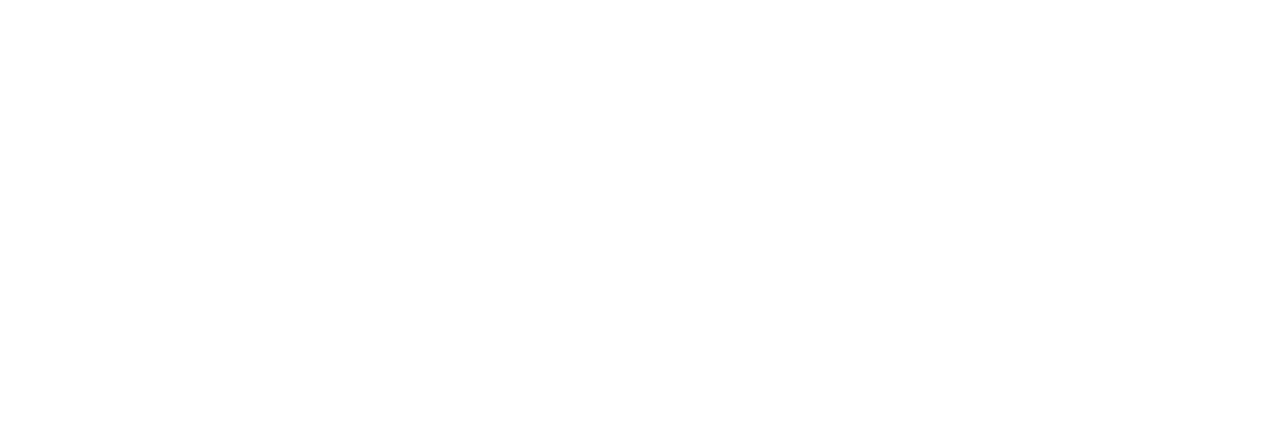
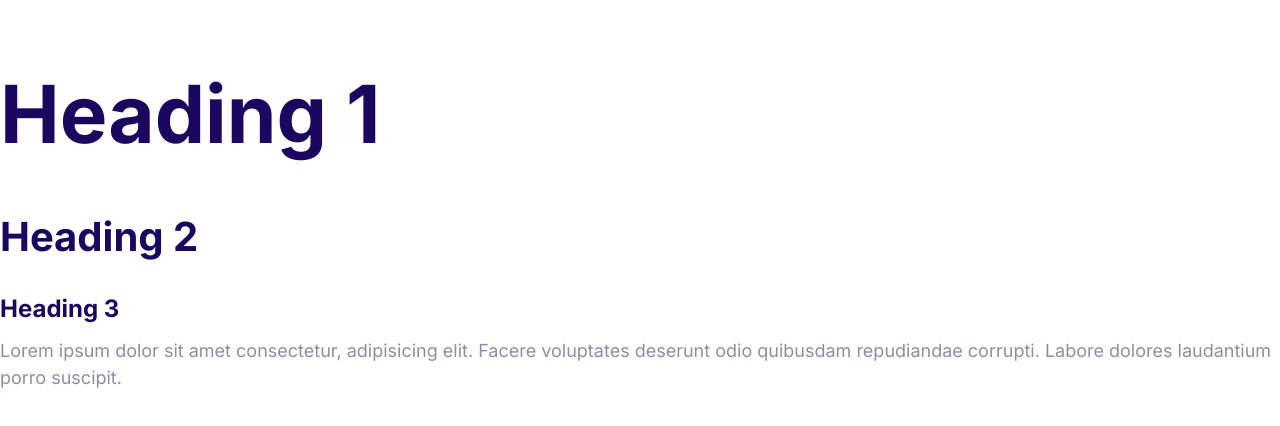
Before and after one commit to LiamSG02/MoshifyApp, a plain HTML site: page index.html in a window 1280 px wide. Drawn offline with Linux system fonts and the light colour scheme.

Commit message:
Define the styles for the fonts.

```diff
--- a/css/styles.css
+++ b/css/styles.css
@@ -5,3 +5,56 @@
   --color-headings: #1b0760;
   --color-body: #918ca4;
 }
+
+html {
+  /* 62,5% of 16px = 10px */
+  font-size: 62.5%;
+}
+body {
+  font-family: Inter, Arial, Arial, Helvetica, sans-serif;
+  font-size: 2.4rem;
+  line-height: 1.5;
+  color: var(--color-body);
+}
+
+h1,
+h2,
+h3 {
+  color: var(--color-headings);
+  margin-bottom: 1rem;
+}
+
+h1 {
+  /* 1 x font size of the html element */
+  font-size: 7rem;
+}
+
+h2 {
+  font-size: 4rem;
+}
+
+h3 {
+  font-size: 3rem;
+}
+
+p {
+  margin-top: 0;
+}
+
+@media screen and (min-width: 1024px) {
+  body {
+    font-size: 1.8rem;
+  }
+
+  h1 {
+    font-size: 8rem;
+  }
+
+  h2 {
+    font-size: 4rem;
+  }
+
+  h3 {
+    font-size: 2.4rem;
+  }
+}
--- a/index.html
+++ b/index.html
@@ -5,10 +5,16 @@
      <meta http-equiv="X-UA-Compatible" content="IE=edge">
      <meta name="viewport" content="width=device-width, initial-scale=1.0">
      <title>Document</title>
+     <link rel="preconnect" href="https://fonts.googleapis.com">
+     <link rel="preconnect" href="https://fonts.gstatic.com" crossorigin>
+     <link href="https://fonts.googleapis.com/css2?family=Inter:wght@400;700&display=swap" rel="stylesheet">
      <link rel="stylesheet" href="css/normalize.css"/>
      <link rel="stylesheet" href="css/styles.css"/>
  </head>
  <body>
-
+   <h1>Heading 1</h1>
+   <h2>Heading 2</h2>
+   <h3>Heading 3</h3>
+   <p>Lorem ipsum dolor sit amet consectetur, adipisicing elit. Facere voluptates deserunt odio quibusdam repudiandae corrupti. Labore dolores laudantium porro suscipit.</p>
  </body>
  </html>
```
